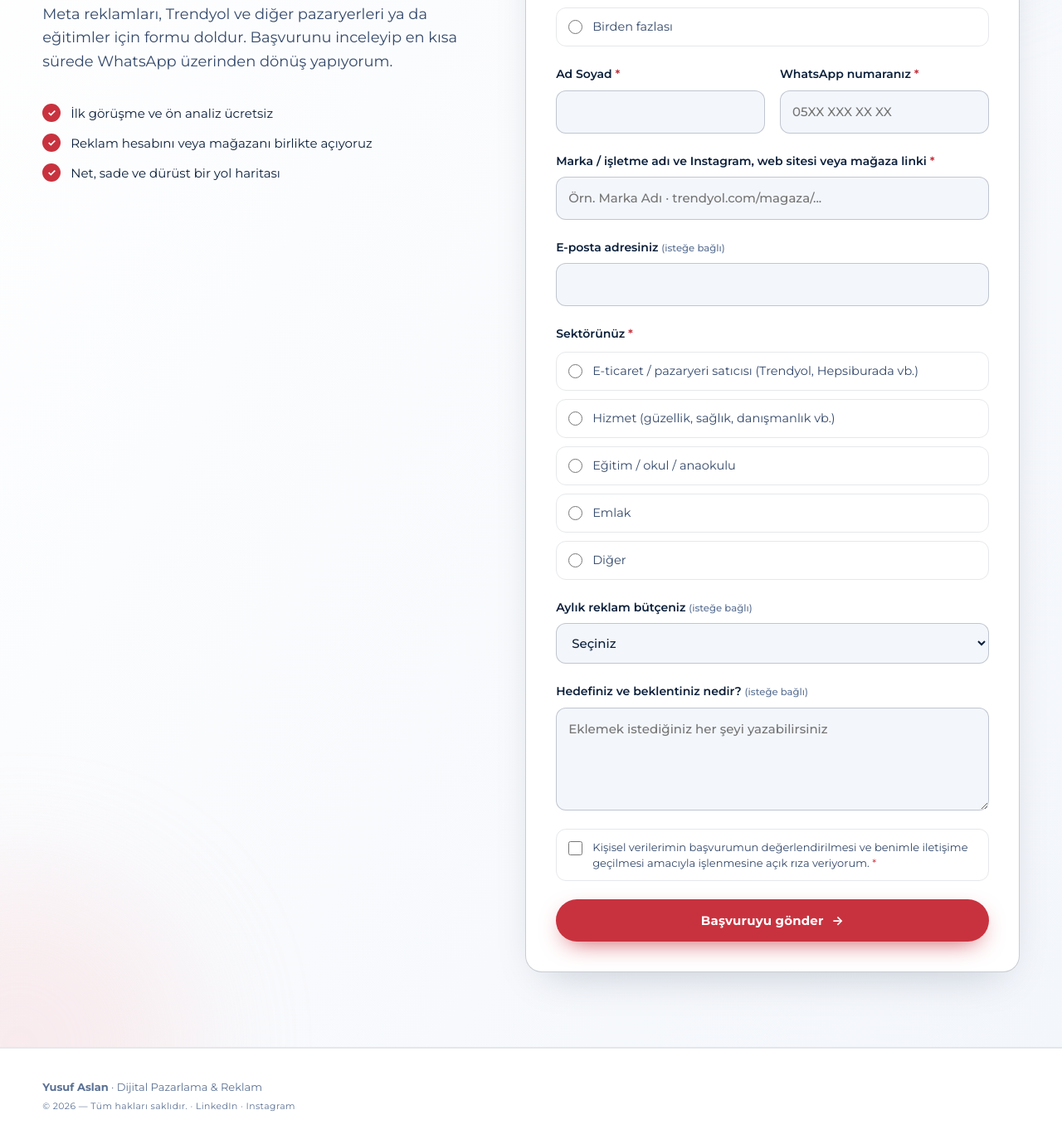
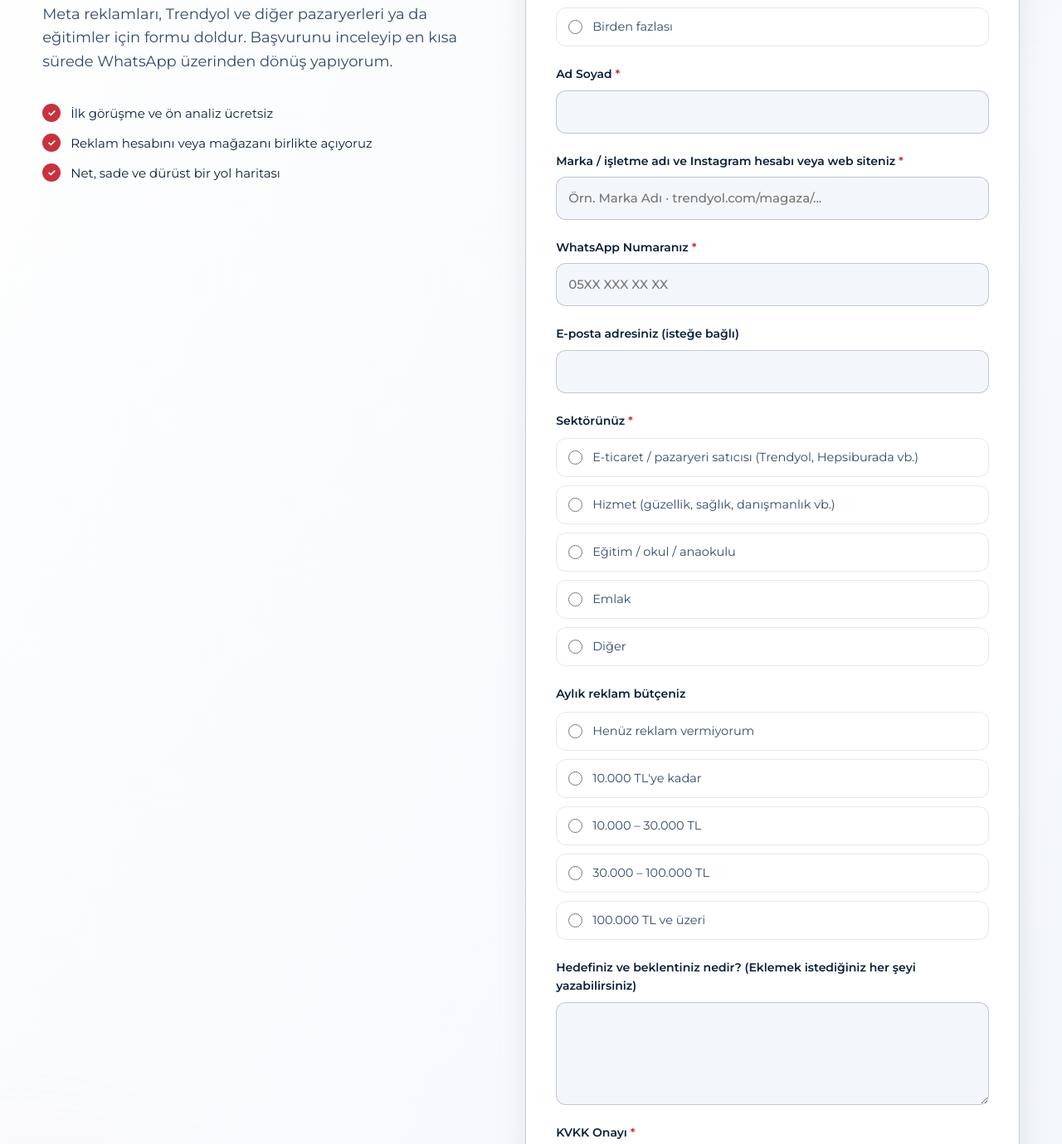
Before and after one commit to YusufAslan-Ai/YusufAslan-Ai.github.io, a plain HTML site: page basvuru/index.html in a window 1280 px wide. Shown: the part 488-1867 px from the top of the page at 83% size. Drawn offline with nearby package versions, Linux system fonts and the light colour scheme; a web font is replaced by a local one.

Commit message:
Başvuru formu soruları Google Form ile birebir eşitlendi
Co-Authored-By: Claude Opus 5.5 <noreply@anthropic.com>
Claude-Session: https://claude.ai/code/session_01YKKyQURn4iD3xF19minGbT

```diff
--- a/basvuru/index.html
+++ b/basvuru/index.html
@@ -46,12 +46,10 @@ height="0" width="0" style="display:none;visibility:hidden"></iframe></noscript>
 <label class="opt"><input type="radio" name="entry.1550380132" value="Birden fazlası" data-key="birden-fazla"><span>Birden fazlası</span></label>
 </fieldset>
 
-<div class="f-row">
 <label class="f-field"><span>Ad Soyad <span class="req">*</span></span><input type="text" name="entry.591589637" autocomplete="name" required></label>
-<label class="f-field"><span>WhatsApp numaranız <span class="req">*</span></span><input type="tel" name="entry.149741053" autocomplete="tel" inputmode="tel" placeholder="05XX XXX XX XX" required pattern="[0-9+()\s-]{10,20}"></label>
-</div>
-<label class="f-field"><span>Marka / işletme adı ve Instagram, web sitesi veya mağaza linki <span class="req">*</span></span><input type="text" name="entry.11445493" required placeholder="Örn. Marka Adı · trendyol.com/magaza/..."></label>
-<label class="f-field"><span>E-posta adresiniz <small>(isteğe bağlı)</small></span><input type="email" name="entry.712522924" autocomplete="email"></label>
+<label class="f-field"><span>Marka / işletme adı ve Instagram hesabı veya web siteniz <span class="req">*</span></span><input type="text" name="entry.11445493" required placeholder="Örn. Marka Adı · trendyol.com/magaza/..."></label>
+<label class="f-field"><span>WhatsApp Numaranız <span class="req">*</span></span><input type="tel" name="entry.149741053" autocomplete="tel" inputmode="tel" placeholder="05XX XXX XX XX" required pattern="[0-9+()\s-]{10,20}"></label>
+<label class="f-field"><span>E-posta adresiniz (isteğe bağlı)</span><input type="email" name="entry.712522924" autocomplete="email"></label>
 
 <fieldset class="f-group">
 <legend>Sektörünüz <span class="req">*</span></legend>
@@ -62,19 +60,21 @@ height="0" width="0" style="display:none;visibility:hidden"></iframe></noscript>
 <label class="opt"><input type="radio" name="entry.1864458517" value="Diğer"><span>Diğer</span></label>
 </fieldset>
 
-<label class="f-field"><span>Aylık reklam bütçeniz <small>(isteğe bağlı)</small></span>
-<select name="entry.1313543635">
-<option value="">Seçiniz</option>
-<option>Henüz reklam vermiyorum</option>
-<option>10.000 TL'ye kadar</option>
-<option>10.000 – 30.000 TL</option>
-<option>30.000 – 100.000 TL</option>
-<option>100.000 TL ve üzeri</option>
-</select></label>
+<fieldset class="f-group">
+<legend>Aylık reklam bütçeniz</legend>
+<label class="opt"><input type="radio" name="entry.1313543635" value="Henüz reklam vermiyorum"><span>Henüz reklam vermiyorum</span></label>
+<label class="opt"><input type="radio" name="entry.1313543635" value="10.000 TL'ye kadar"><span>10.000 TL'ye kadar</span></label>
+<label class="opt"><input type="radio" name="entry.1313543635" value="10.000 – 30.000 TL"><span>10.000 – 30.000 TL</span></label>
+<label class="opt"><input type="radio" name="entry.1313543635" value="30.000 – 100.000 TL"><span>30.000 – 100.000 TL</span></label>
+<label class="opt"><input type="radio" name="entry.1313543635" value="100.000 TL ve üzeri"><span>100.000 TL ve üzeri</span></label>
+</fieldset>
 
-<label class="f-field"><span>Hedefiniz ve beklentiniz nedir? <small>(isteğe bağlı)</small></span><textarea name="entry.1935822240" rows="4" placeholder="Eklemek istediğiniz her şeyi yazabilirsiniz"></textarea></label>
+<label class="f-field"><span>Hedefiniz ve beklentiniz nedir? (Eklemek istediğiniz her şeyi yazabilirsiniz)</span><textarea name="entry.1935822240" rows="4" ></textarea></label>
 
-<label class="opt kvkk"><input type="checkbox" name="entry.1826373308" value="Kişisel verilerimin başvurumun değerlendirilmesi ve benimle iletişime geçilmesi amacıyla işlenmesine açık rıza veriyorum." required><span>Kişisel verilerimin başvurumun değerlendirilmesi ve benimle iletişime geçilmesi amacıyla işlenmesine açık rıza veriyorum. <span class="req">*</span></span></label>
+<fieldset class="f-group">
+<legend>KVKK Onayı <span class="req">*</span></legend>
+<label class="opt kvkk"><input type="checkbox" name="entry.1826373308" value="Kişisel verilerimin başvurumun değerlendirilmesi ve benimle iletişime geçilmesi amacıyla işlenmesine açık rıza veriyorum." required><span>Kişisel verilerimin başvurumun değerlendirilmesi ve benimle iletişime geçilmesi amacıyla işlenmesine açık rıza veriyorum.</span></label>
+</fieldset>
 
 <p class="f-error" id="f-error" role="alert" hidden></p>
 <button type="submit" class="btn btn-primary f-submit">Başvuruyu gönder <span class="arrow">→</span></button>
```
